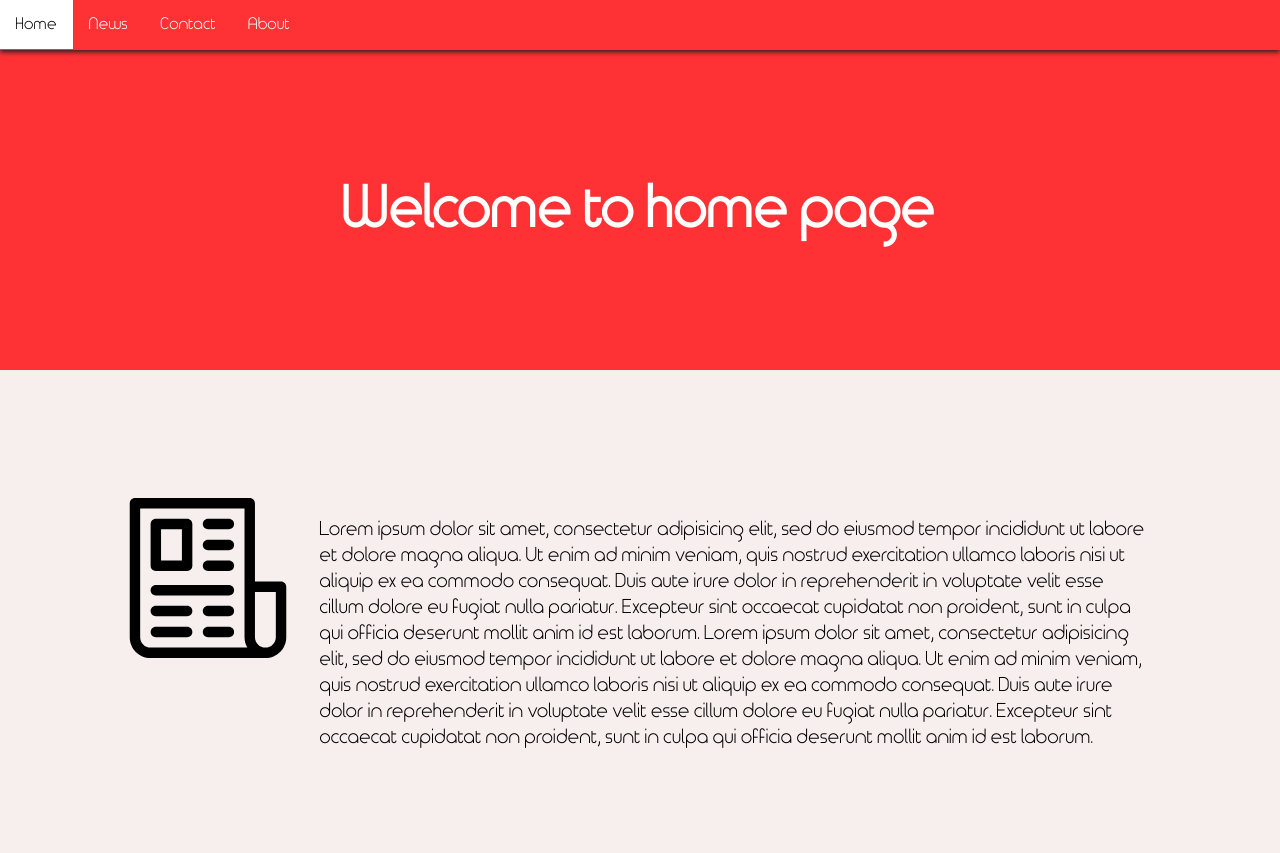
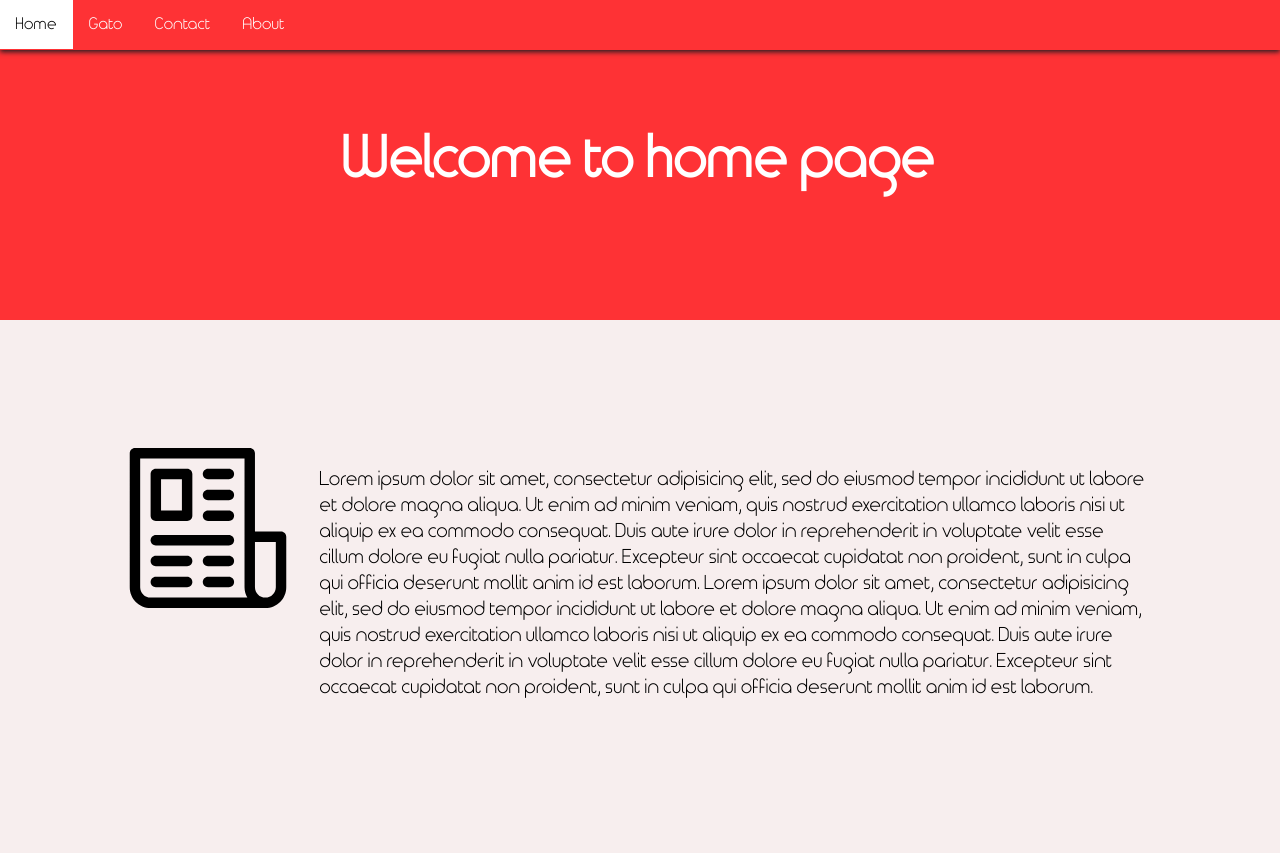
Before and after one commit to Complugg3d/HCL-web-training, a website: page public/index.html in a window 1280 px wide. Shown: the top 853 px of the page. Drawn offline with Linux system fonts and the light colour scheme.

Commit message:
preparation for tic tac toe

```diff
--- a/public/css/style.css
+++ b/public/css/style.css
@@ -19,6 +19,8 @@ h1 {
   src: url(../assets/fonts/timeburnernormal.ttf);
 }
 .top-bar {
+  position: fixed;
+  width: 100%;
   height: 50px;
   margin: 0;
   border-color: black;
--- a/public/index.html
+++ b/public/index.html
@@ -7,10 +7,10 @@
   </head>
   <body>
     <div class="red">
-      <nav class="top-bar">
+      <nav class="top-bar red">
         <ul>
          <li><a class="active" href="#">Home</a></li>
-         <li><a href="#">News</a></li>
+         <li><a href="/pages/tictactoe.html">Gato</a></li>
          <li><a href="#">Contact</a></li>
          <li><a href="#">About</a></li>
         </ul>
```
Also changed, not shown: public/pages/tictactoe.html (added, +21 -0 lines).
